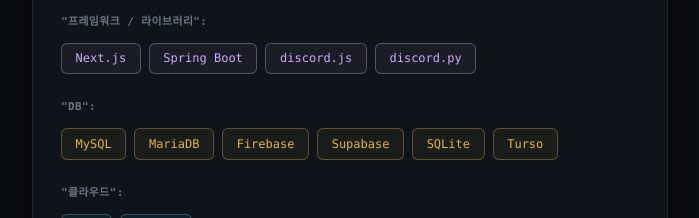
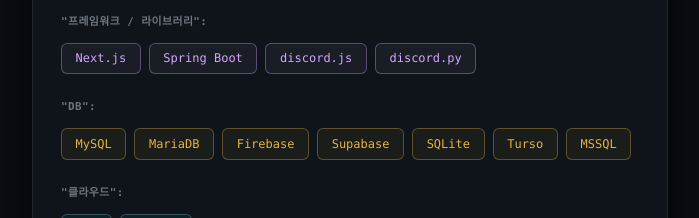
Before and after one commit to FeheDeveloperTeam/fdt-homepage, a React (Vite) app: page /member/fehe in a window 1280 px wide. Shown: the part 3320-3538 px from the top of the page, without its empty margins (290-989 px from the left). Built offline with nearby package versions, Linux system fonts and the light colour scheme; no server answers; the database is empty.

Commit message:
기술 스택 DB 항목에 MSSQL 추가

```diff
--- a/src/member/fehe/pages/HomePage/HomePage.jsx
+++ b/src/member/fehe/pages/HomePage/HomePage.jsx
@@ -119,7 +119,7 @@
   },
   {
     label: 'DB',
-    items: ['MySQL', 'MariaDB', 'Firebase', 'Supabase', 'SQLite', 'Turso'],
+    items: ['MySQL', 'MariaDB', 'Firebase', 'Supabase', 'SQLite', 'Turso', 'MSSQL'],
     cls: 'db',
   },
   {
```
